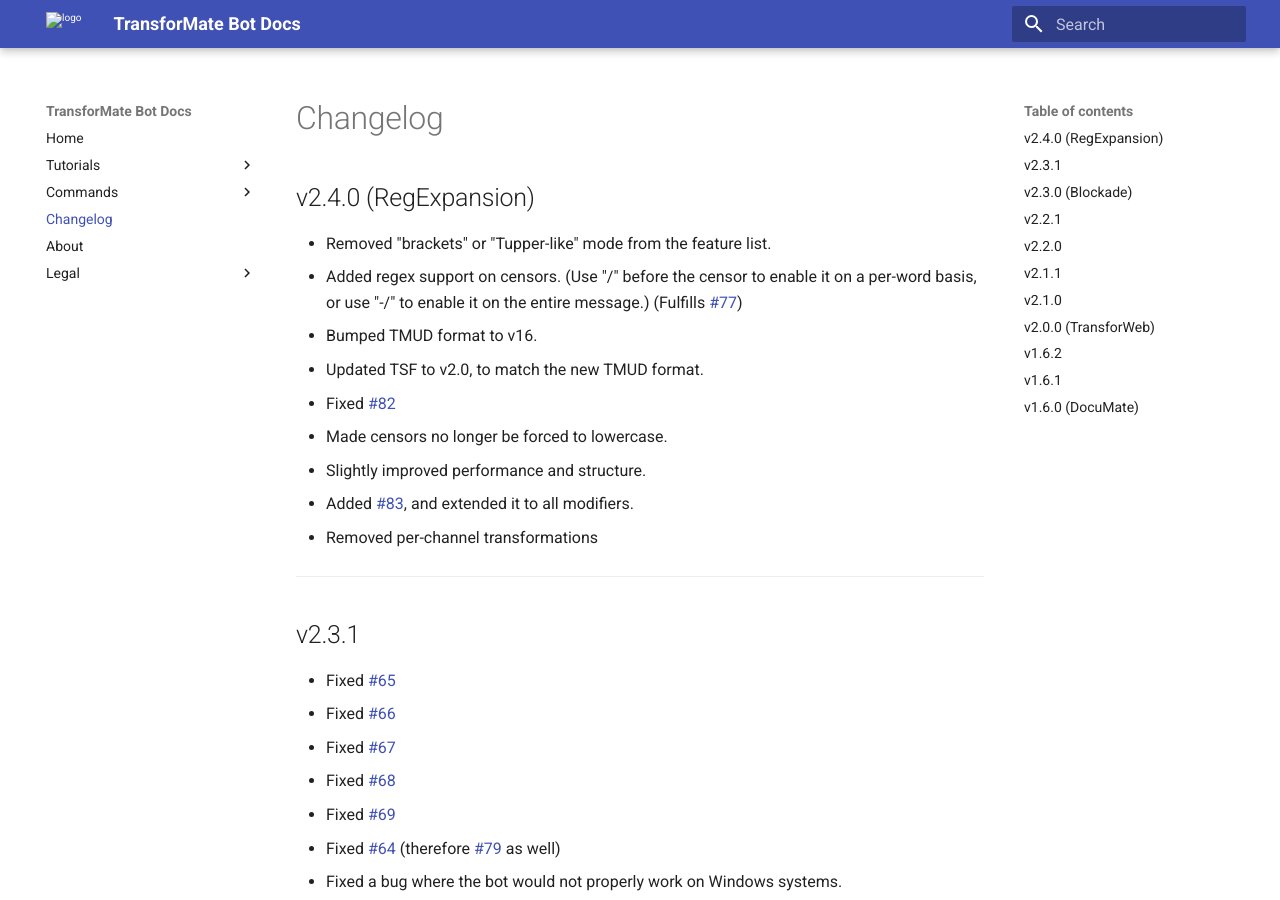
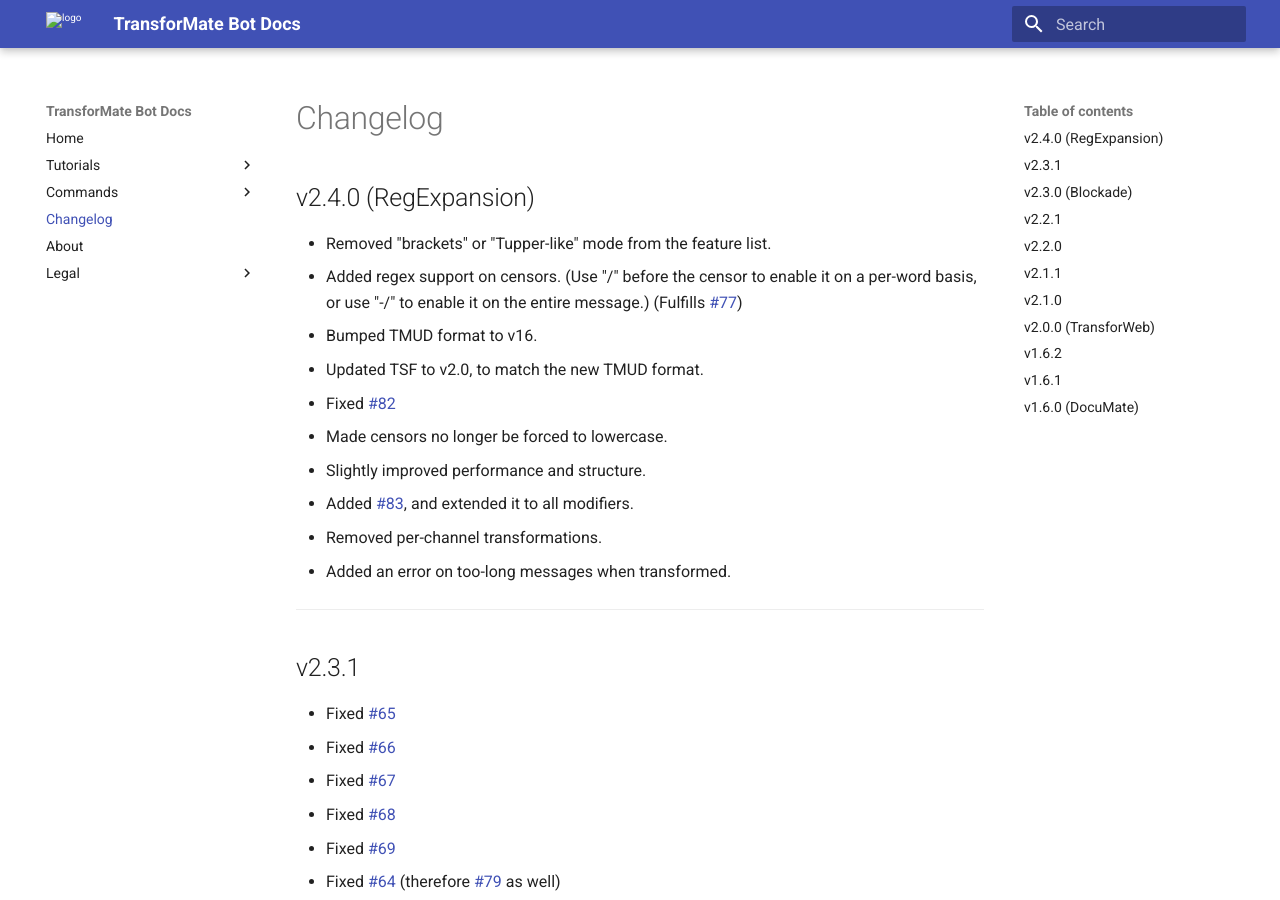
Before and after one commit to dorythecat/TransforMate, an MkDocs documentation site: the page built from docs/changelog.md, in a window 1280 px wide and 900 px high. Built offline with MkDocs 1.6.1 and Material for MkDocs 9.7.7, drawn with Linux system fonts in a browser that asks for light colours.

Commit message:
Updated changelog

```diff
--- a/docs/changelog.md
+++ b/docs/changelog.md
@@ -10,7 +10,8 @@
 - Slightly improved performance and structure.
 - Added [#83](https://github.com/dorythecat/TransforMate/issues/83),
   and extended it to all modifiers.
-- Removed per-channel transformations
+- Removed per-channel transformations.
+- Added an error on too-long messages when transformed.
 
 ---
 
```
Also changed, not shown: 1 other file.
